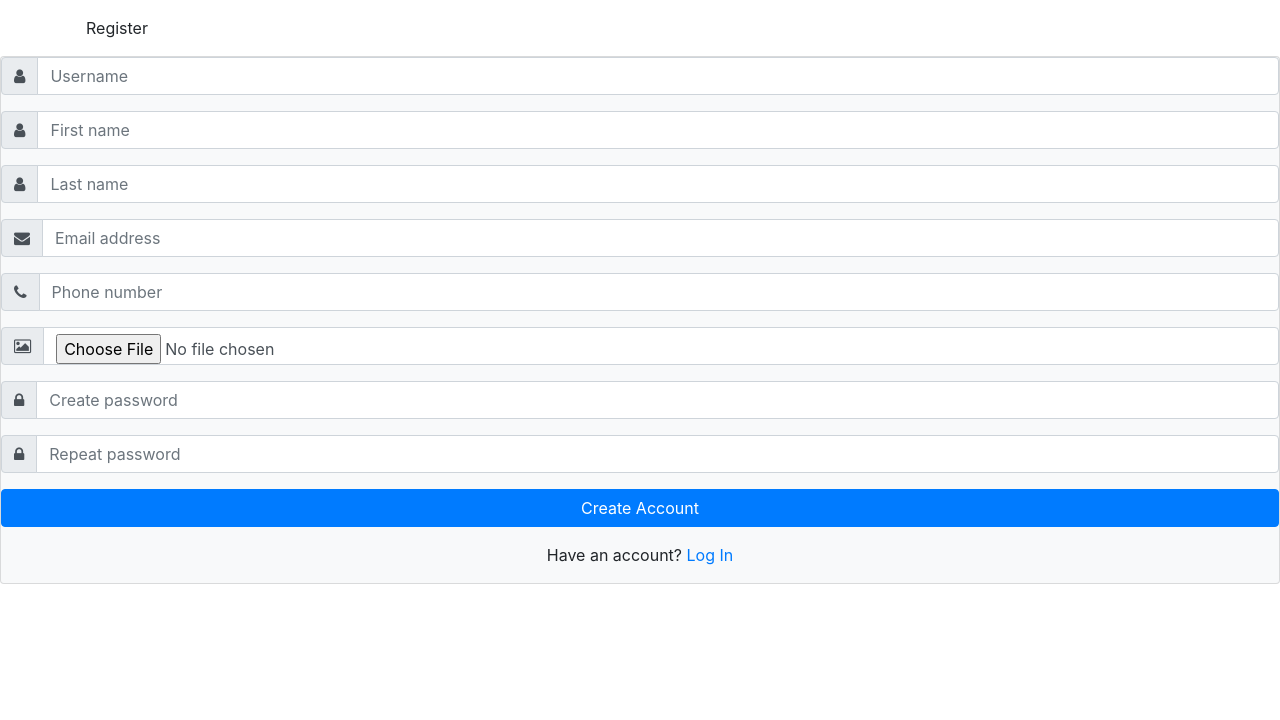
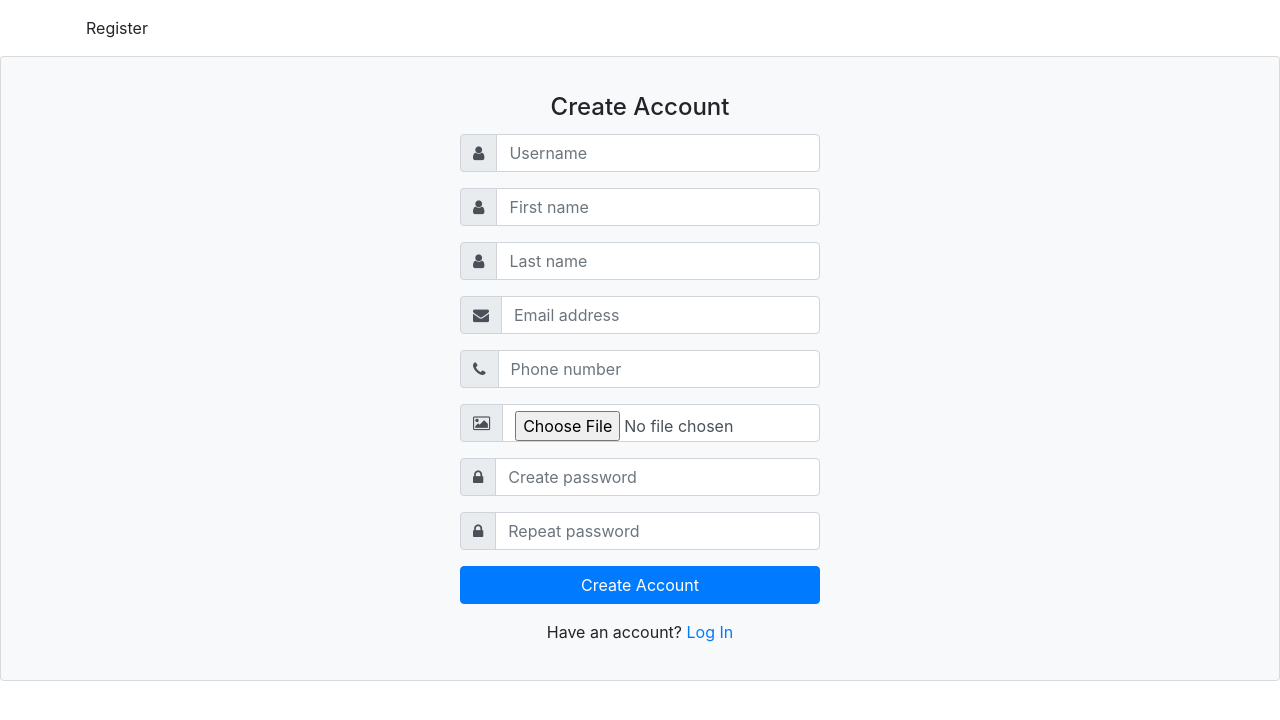
Before and after one commit to menooa25/maktab_53_project_1, a React (Create React App) app in the folder front/maktab_53_project_1/: page / in a window 1280 px wide. Shown: the top 720 px of the page. Built offline with nearby package versions, Linux system fonts and the light colour scheme.

Commit message:
modify style register.jsx

```diff
--- a/front/maktab_53_project_1/src/components/account/register.jsx
+++ b/front/maktab_53_project_1/src/components/account/register.jsx
@@ -5,6 +5,8 @@ class Register extends Component {
         return (
             <>
                 <div className="card bg-light">
+                    <article className="card-body mx-auto" style={{maxWidth: "400px"}}>
+                        <h4 className="card-title mt-3 text-center">Create Account</h4>
                         <form
                             action="http://127.0.0.1:5000/register_user"
                             method="POST"
@@ -136,6 +138,7 @@ class Register extends Component {
                                 Have an account? <a href="">Log In</a>
                             </p>
                         </form>
+                    </article>
                 </div>
 
             </>
```
Lines whose indentation alone changed are shown as unchanged.
